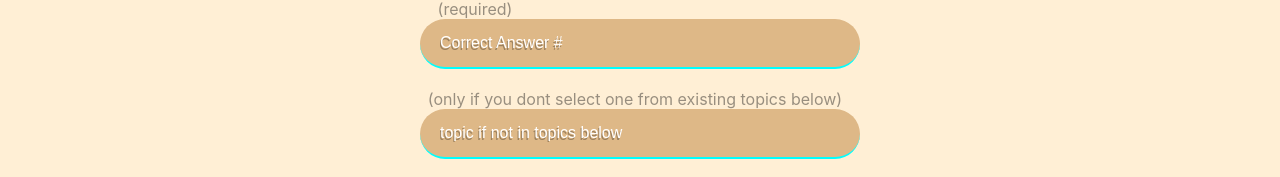
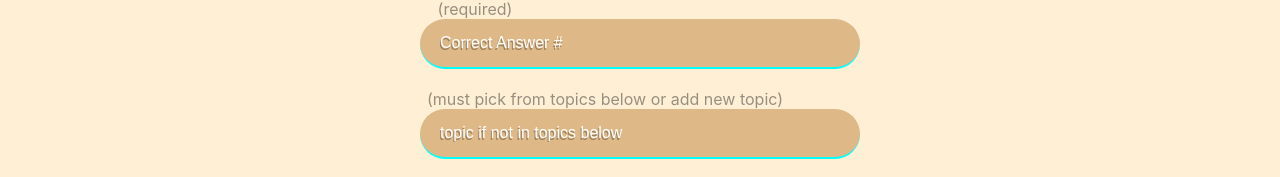
Before and after one commit to wcolts2000/cool_table, a React (Create React App) app in the folder cool_table_client/: page /quiz/form in a window 1280 px wide. Shown: the part 723-900 px from the top of the page. Built offline with nearby package versions, Linux system fonts and the light colour scheme; no server answers.

Commit message:
topic input value toggling on topic selection from array of existing topics or input value from custom topic

```diff
--- a/cool_table_client/src/components/QuizForm.js
+++ b/cool_table_client/src/components/QuizForm.js
@@ -11,36 +11,6 @@ import BackButton from "./BackButton";
 
 const Form = styled.form`
   padding: 30px;
-`;
-
-const Textarea = styled.textarea`
-  height: 30vh;
-  resize: none;
-  background: #deb887;
-  border: none;
-  outline: none;
-  border-bottom: 2px solid aqua;
-  font-size: 16px;
-  padding: 15px 20px;
-  text-align: left;
-  display: block;
-  border-radius: 10px;
-  margin: 0 auto;
-  color: #0f0f0f;
-  margin-bottom: 20px;
-  width: 80%;
-  max-width: 400px;
-
-  &::placeholder {
-    color: white;
-    text-shadow: -1px 2px rgba(0, 0, 0, 0.3);
-  }
-
-  &:focus {
-    border: none;
-    outline: none;
-    border-bottom: 2px solid green;
-  }
 `;
 
 const PickTopic = styled.div`
@@ -84,7 +54,7 @@ const Label = styled.label`
   padding-right: 330px;
 
   &:last-of-type {
-    padding-right: 10px;
+    padding-right: 70px;
   }
 `;
 
@@ -146,38 +116,42 @@ export default class QuizForm extends Component {
     });
   };
 
-  handleInputChange = ({ target: { name, value } }) => {
+  handleChange = ({ target: { name, value } }) => {
+    name === "topic" ?
     this.setState({
-      [name]: value
-    });
+      [name]: value,
+      topic_id: null
+    }) : this.setState({
+      [name]: value,
+    })
   };
 
   addPost = e => {
     e.preventDefault();
-    const userId = 1;
-    axios
-      .post(
-        `${URL}posts`,
-        `{this.state, id: ${userId}, created_at: ${Date.now()}}`
-      )
-      .then(({ data }) => console.log(data))
-      .catch(err => console.log(err));
   };
 
-  selectTopic = ({ id }) => {
+  selectTopic = ({ id, name }) => {
     this.setState({
-      topic_id: id
+      topic_id: id,
+      topic: name
     });
   };
 
   render() {
-    const Input = (name, placeholder, type = "text", min, max) => (
+    const Input = (
+      name,
+      placeholder,
+      type = "text",
+      required = null,
+      min,
+      max
+    ) => (
       <input
         type={type}
         name={name}
         id={name}
         placeholder={placeholder}
-        required
+        required={required}
         onChange={this.handleChange}
         min={min}
         max={max}
@@ -188,26 +162,26 @@ export default class QuizForm extends Component {
         <BackButton props={this.props} />
         <h1>Add Your Quiz Below...</h1>
         <Label>(required)</Label>
-        {Input("title", "Quiz title...")}
+        {Input("title", "Quiz title...", true)}
         <Label>(required)</Label>
-        {Input("question", "Question...")}
+        {Input("question", "Question...", true)}
         <Label>(required)</Label>
-        {Input("options1", "Answer option 1...")}
+        {Input("options1", "Answer option 1...", true)}
         <Label>(required)</Label>
-        {Input("options2", "Answer option 2...")}
+        {Input("options2", "Answer option 2...", true)}
         <Label>(optional)</Label>
         {Input("options3", "Answer option 3...")}
         <Label>(optional)</Label>
         {Input("options4", "Answer option 4...")}
         <Label>(required)</Label>
-        {Input("answer", "Correct Answer #", "number", 1, 4)}
-        <Label>(only if you dont select one from existing topics below)</Label>
-        {Input("topic", "topic if not in topics below")}
+        {Input("answer", "Correct Answer #", "number", true, 1, 4)}
+        <Label>(must pick from topics below or add new topic)</Label>
+        <input type="text" value={this.state.topic} placeholder="topic if not in topics below" name="topic" onChange={this.handleChange} required/>
         <PickTopic>
           <h3>
             pick your quiz topic{" "}
             {this.state.topic_id && (
-              <Span onClick={() => this.setState({ topic_id: null })}>
+              <Span onClick={() => this.setState({ topic_id: null, topic: '' })}>
                 UNSELECT
               </Span>
             )}
@@ -218,7 +192,7 @@ export default class QuizForm extends Component {
                   <Topic
                     id={id}
                     key={id}
-                    onClick={() => this.selectTopic({ id })}
+                    onClick={() => this.selectTopic({ id, name })}
                     style={
                       this.state.topic_id === id
                         ? { background: "yellow" }
```
